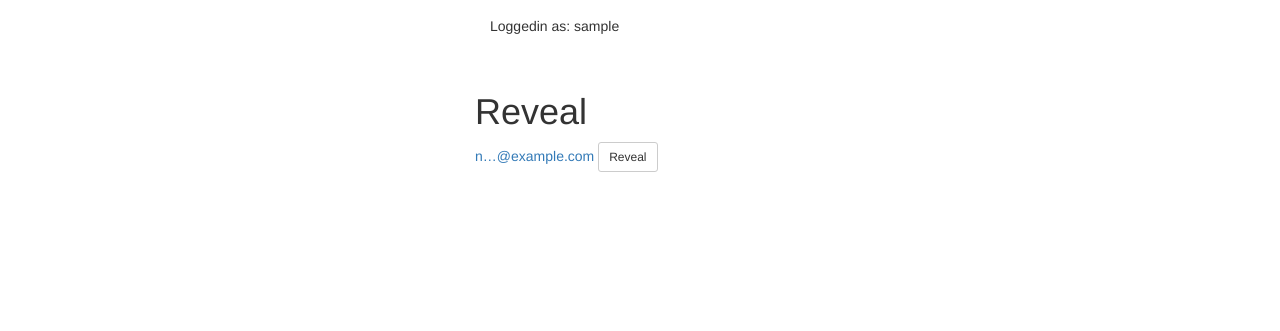
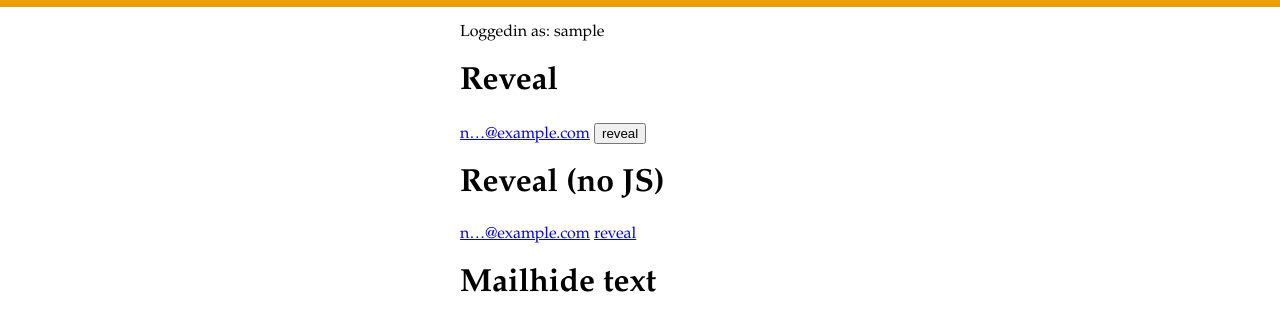
Before and after one commit to fmalina/django-reveal, a Django app: template reveal/templates/index.html in a window 1280 px wide. Shown: the top 331 px of the page. Run offline with Django 3.2, Linux system fonts and the light colour scheme; the template is opened without the code that fills it, so the values that code supplies are empty; the visitor is signed in with stand-in values (Sample User, id 1); some libraries are stand-ins or nearby versions.

Commit message:
Reveal 2.0

```diff
--- a/reveal/__init__.py
+++ b/reveal/__init__.py
@@ -1 +1 @@
-__version__ = '0.1.6'
+__version__ = '0.2'
--- /dev/null
+++ b/reveal/templates/base.html
@@ -0,0 +1,25 @@
+{% load reveal_tags %}
+<!DOCTYPE html>
+<html>
+<head>
+<meta charset="utf-8">
+<title>Reveal</title>
+<style>
+body{font-family:Garamond,serif;border-top:7px solid #EAA000;margin:0}
+.container{width:360px;margin:0 auto}
+</style>
+</head>
+	<body>
+		<nav class="navbar">
+			<div class="container">
+				<p class="navbar-text">
+					Loggedin as: {{ request.user.username }}
+				</p>
+			</div>
+		</nav>
+		<div class="container">
+			{% block content %}
+            {% endblock %}
+		</div>
+	</body>
+</html>
--- a/reveal/templates/index.html
+++ b/reveal/templates/index.html
@@ -1,28 +1,12 @@
+{% extends 'base.html' %}
 {% load reveal_tags %}
-<!DOCTYPE html>
-<html>
-<head>
-<meta charset="utf-8">
-<title>Reveal</title>
-<link rel="stylesheet"
-	href="https://maxcdn.bootstrapcdn.com/bootstrap/3.3.7/css/bootstrap.min.css">
-<script src="//code.jquery.com/jquery.min.js"></script>
-<style>
-.container{width:360px}
-</style>
-</head>
-	<body>
-		<nav class="navbar">
-			<div class="container">
-				<p class="navbar-text">
-					Loggedin as: {{ request.user.username }}
-				</p>
-			</div>
-		</nav>
-		<div class="container">
-			<h1>Reveal</h1>
-			<p>{{ user|reveal:'email' }}
-		</div>
+
+{% block content %}
+	<h1>Reveal</h1>
 	<script>{% include 'reveal/reveal.js' %}</script>
-	</body>
-</html>
+	<p>{{ user|reveal:'email' }}
+	<h1>Reveal (no JS)</h1>
+    <p>{{ user|reveal_nojs:'email' }}
+	<h1>Mailhide text</h1>
+    <p>{{ text|mailhide_protect|safe }}
+{% endblock %}
--- /dev/null
+++ b/reveal/templates/reveal/reveal.html
@@ -0,0 +1,4 @@
+{% extends 'base.html' %}
+{% block content %}
+<p>{{ info_attr }}: <a href="{{ protocol }}{{ info }}">{{ info }}</a>
+{% endblock %}
--- a/reveal/templates/reveal/reveal.js
+++ b/reveal/templates/reveal/reveal.js
@@ -1,14 +1,10 @@
-function $e(Id){
-	return document.getElementById(Id);
-}
-
-function reveal(url, info_attr, protocol){
+function reveal(url, info_attr, protocol, identifier){
 	var xhr = new XMLHttpRequest();
 	xhr.open('GET', url, true);
 	xhr.onreadystatechange = function(){
 		if(xhr.readyState==4){
 			data = xhr.responseText;
-			var place = $e('pull'+info_attr);
+			var place = document.getElementById(identifier);
 			if(data=='login'){
 				window.location = '/login/?next=' + window.location.pathname;
 			} else {
--- /dev/null
+++ b/reveal/templates/reveal/reveal_info.html
@@ -0,0 +1 @@
+{{ info }}
--- a/reveal/templates/reveal/revealed.html
+++ b/reveal/templates/reveal/revealed.html
@@ -1,4 +1,5 @@
 {% with u.enquiring.all as revealed %}
+<!-- show data revealed by user in management interfaces -->
 {% if revealed %}
 <h3>Revealed info
 	<span class="count">{{ revealed.count }}</span></h3>
--- a/reveal/templatetags/reveal_tags.py
+++ b/reveal/templatetags/reveal_tags.py
@@ -3,18 +3,27 @@ from django.utils.safestring import mark_safe
 from django.urls import reverse
 from reveal import cipher
 import re
+import uuid
 
 register = Library()
 
 
+def short_random_hash():
+    return str(uuid.uuid4())[:8]
+
+
 @register.filter
 def cover_phone_number(no):
+    """
+    >>> cover_phone_number('01234 567 890')
+    '01234 *** *** **'
+    """
     result = ''
     for order, digit in enumerate(no):
         if order < 5:
             result = result + digit
         else:
-            if order in (5,8,11):
+            if order in (5, 8, 11):
                 result = result + ' '
             result = result + '*'
     return result
@@ -23,10 +32,13 @@ def cover_phone_number(no):
 @register.filter
 def cover_email(email):
     """Replaces part of the username with dots
+
+    >>> cover_email('hello@example.com')
+    'hel&hellip;@example.com'
     """
     try:
         [user, domain] = email.split('@')
-    except:
+    except ValueError:
         # handle invalid emails... sorta
         user = email
         domain = ''
@@ -43,22 +55,28 @@ def cover_email(email):
 
 @register.filter
 def cover_website(website):
+    """
+    >>> cover_website('https://unilexicon.com/vocabularies/')
+    'unilexicon&hellip;'
+    """
     www = website.replace('http://', '').replace('https://', '')
     return '%s&hellip;' % www[:10]
 
 
 tpl = """
-    <a href="#show" class="disabled" id="pull{info_attr}">{covered}</a>
-    <a class="btn btn-sm btn-default"
-        onclick="reveal('{url}', '{info_attr}', '{protocol}')">
-        Reveal
-    </a>
+    <a href="#show" class="disabled" id="{identifier}">{covered}</a>
+    <button onclick="reveal('{url}', '{info_attr}', '{protocol}', '{identifier}')"
+            class="btn btn-reveal">reveal</button>
+"""
+
+tpl_nojs = """
+    <a href="#show" class="disabled">{covered}</a>
+    <a class="btn btn-reveal" href="{url}">reveal</a>
 """
 
 
-@register.filter
-def reveal(provider, info_attr):
-    url = reverse('reveal', kwargs={
+def reveal_button(provider, info_attr, template, url_patt):
+    url = reverse(url_patt, kwargs={
         'app_label': provider._meta.app_label,
         'model': provider.__class__.__name__.lower(),
         'object_id': provider.pk,
@@ -82,32 +100,53 @@ def reveal(provider, info_attr):
     }[info_attr]
 
     covered = cover_func(info)
-    d = dict(url=url, info_attr=info_attr, covered=covered, protocol=protocol)
-    button = tpl.format(**d)
+
+    d = dict(url=url, info_attr=info_attr,
+             covered=covered, protocol=protocol,
+             identifier=short_random_hash())
+    button = template.format(**d)
     return mark_safe(button)
 
 
 @register.filter
+def reveal(provider, info_attr):
+    return reveal_button(provider, info_attr, tpl, 'reveal')
+
+
+@register.filter
+def reveal_nojs(provider, info_attr):
+    return reveal_button(provider, info_attr, tpl_nojs, 'reveal_nojs')
+
+
+@register.filter
 def mailhide_button(email):
-    encrypted = cipher.encrypt(email)
+    """
+    Encrypt an email address
+    display instead a reveal button that allow logged-in
+    system users to decrypt it.
+    """
+    encrypted = cipher.encrypt(email).decode()
     url = reverse('decrypt', kwargs={'data': encrypted})
     covered = cover_email(email)
-    d = dict(url=url, info_attr='email', covered=covered, protocol='mailto:')
+    identifier = short_random_hash()
+    d = dict(url=url, info_attr='email', covered=covered,
+             protocol='mailto:', identifier=identifier)
     button = tpl.format(**d)
-    return """<span class="linkb">
-        <i class="glyphicon glyphicon-envelope"></i>
-        reveal email: <span>%s</span></span>""" % button
+    return """<abbr id="%s" class="reveal-email"
+                    title="reveal email">%s</abbr>""" % (identifier, button)
 
 
 @register.filter
 def mailhide_protect(txt):
     """
+    Encrypt all email addresses found in text showing mailhide buttons insted.
+
     testnquiries@mrc-academy.org
     test.banbury@mrc-academy.org
     Columbia.testge@schools.sunderland.gov.uk
     Direct email:gtunnicliffe@cfbt.com
     """
-    pattern = re.compile("(?P<user>[A-Za-z-\.]{1,50})@(?P<domain>[a-z-]+\.[a-z-\.]{2,20})")
+    pattern = re.compile("(?P<user>[A-Za-z-\.]{1,50})@(?P<domain>[A-Za-z-]+\.[a-z-\.]{2,20})")
     for user, domain in pattern.findall(txt):
         em = user+"@"+domain
         txt = txt.replace(em, " "+mailhide_button(em))
--- a/reveal/urls.py
+++ b/reveal/urls.py
@@ -1,9 +1,9 @@
-from django.conf.urls import url
-from reveal.views import reveal_info, decrypt_info
+from django.urls import path
+from reveal import views
 
+reveal_url = '<slug:app_label>-<slug:model>/<int:object_id>/<slug:info_attr>'
 urlpatterns = [
-    url(r'^(?P<app_label>[a-z]+)-(?P<model>[a-z]+)/(?P<object_id>[0-9]+)/(?P<info_attr>[a-z0-9]+)$',
-        reveal_info, name='reveal'),
-    url(r'^decrypt/(?P<data>(.*))$',
-        decrypt_info, name='decrypt'),
+    path(reveal_url, views.reveal_info, name='reveal'),
+    path('link/' + reveal_url, views.reveal_info, {'no_js': True}, name='reveal_nojs'),
+    path('decrypt/<path:data>', views.decrypt_info, name='decrypt'),
 ]
```
Also changed, not shown: reveal/app_settings.py (+7 -0 lines), reveal/models.py (+7 -6 lines), reveal/tests/test_models.py (+17 -8 lines), reveal/tests/test_settings.py (+3 -5 lines), reveal/tests/test_urls.py (+0 -2 lines), reveal/tests/test_views.py (+19 -7 lines), reveal/views.py (+17 -5 lines), 1 other file.
